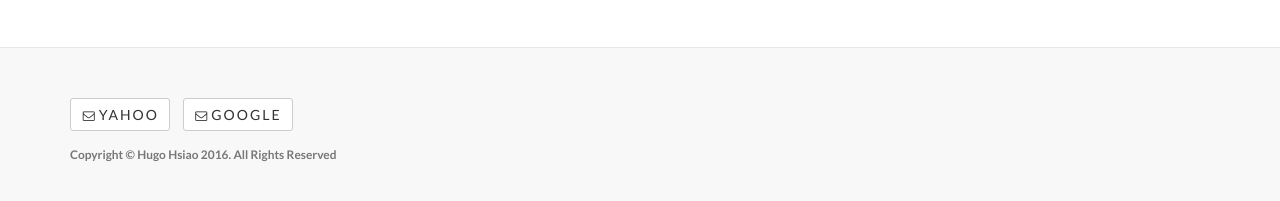
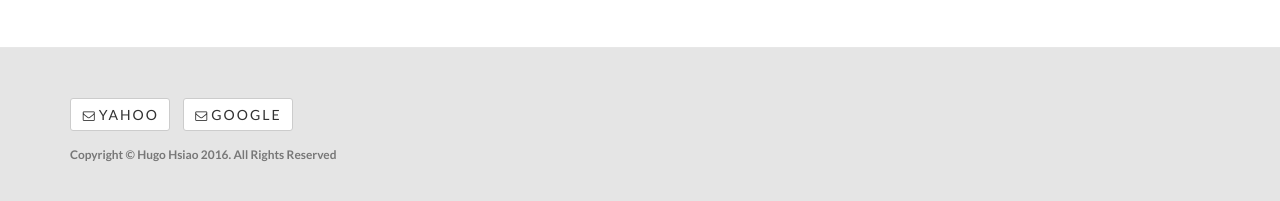
Before and after one commit to win30221/win30221.github.io, a plain HTML site: page index.html in a window 1280 px wide. Shown: the part 2413-2614 px from the top of the page. Drawn offline with Linux system fonts and the light colour scheme.

Commit message:
change footer color

```diff
--- a/css/landing-page.css
+++ b/css/landing-page.css
@@ -162,7 +162,7 @@ h6 {
 
 footer {
     padding: 50px 0;
-    background-color: #f8f8f8;
+    background-color: #e5e5e5;
 }
 
 p.copyright {
```
